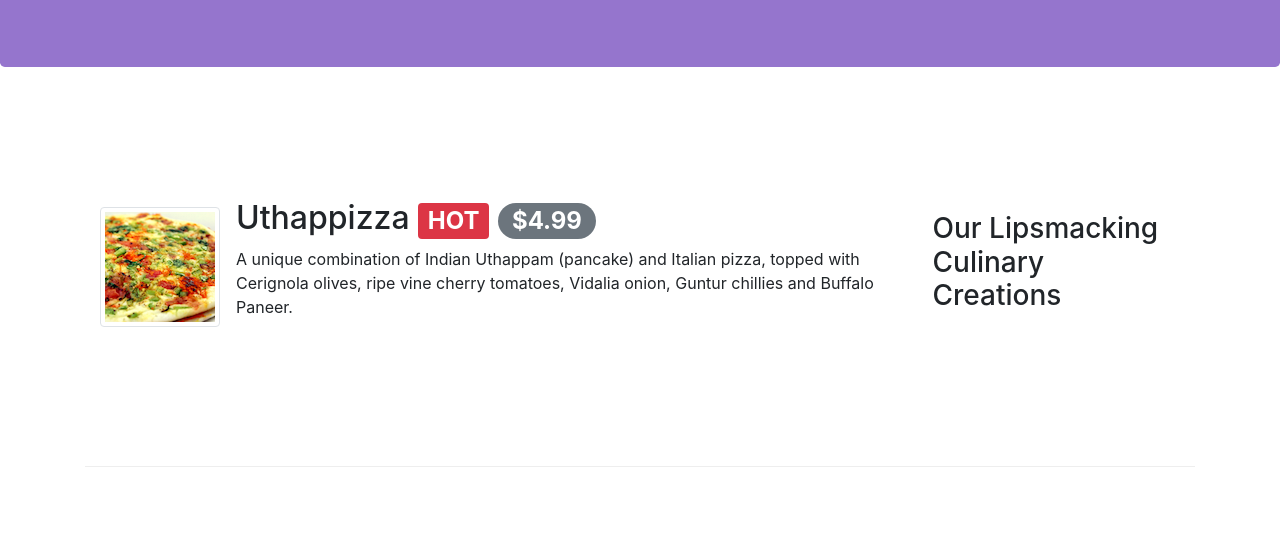
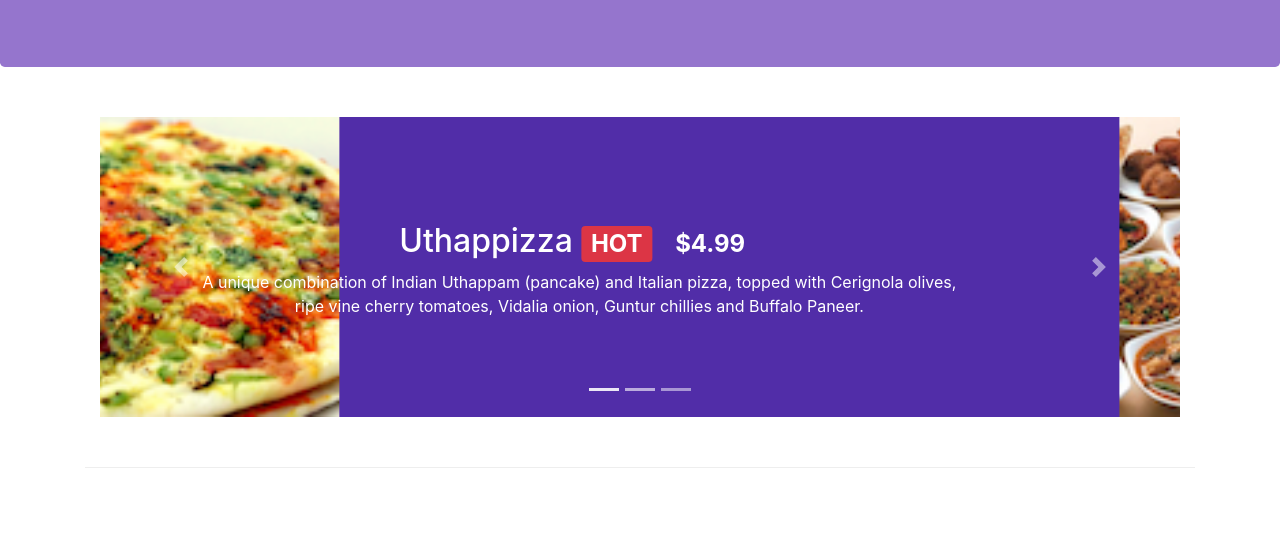
Before and after one commit to gaurav2222/bootstrap_projects, a website: page index.html in a window 1280 px wide. Shown: the part 267-800 px from the top of the page. Drawn offline with nearby package versions, Linux system fonts and the light colour scheme.

Commit message:
Carousel

```diff
--- a/css/styles.css
+++ b/css/styles.css
@@ -44,3 +44,23 @@ body{
     border-bottom: 1px solid #ddd;
     padding: 10px;
 }
+
+.carousel {
+    background:#512DA8;
+}
+
+.carousel-item {
+  height: 300px;
+}
+
+.carousel-item img {
+    position: absolute;
+    top: 0;
+    left: 0;
+    min-height: 300px;
+}
+
+.carousel-caption {
+    top: 50%;
+    transform: translateY(-50%);
+}
--- a/index.html
+++ b/index.html
@@ -93,6 +93,47 @@
     </header>
 
     <div class="container">
+        <div class="row row-content">
+           <div class="col">
+                <div id="mycarousel" class="carousel slide" data-ride="carousel">
+                    <div class="carousel-inner" role="listbox">
+                        <div class="carousel-item active">
+                            <img class="d-block img-fluid" src="img/uthappizza.png" alt="Uthappizza">
+                            <div class="carousel-caption d-none d-md-block">
+                                <h2>Uthappizza <span class="badge badge-danger">HOT</span> <span class="badge badge-pill badge-default">$4.99</span></h2>
+                                <p class="d-none d-sm-block">A unique combination of Indian Uthappam (pancake) and Italian pizza, topped with Cerignola olives, ripe vine cherry tomatoes, Vidalia onion, Guntur chillies and Buffalo Paneer.</p>
+                            </div>
+                        </div>
+                        <div class="carousel-item">
+                             <img class="d-block img-fluid" src="img/buffet.png" alt="buffet">
+                             <div class="carousel-caption d-none d-md-block">
+                                <h2>Weekend Grand Buffet <span class="badge badge-danger">NEW</span></h2>
+                                <p class="d-none d-sm-block">Featuring mouthwatering combinations with a choice of five different salads, six enticing appetizers, six main entrees and five choicest desserts. Free flowing bubbly and soft drinks. All for just $19.99 per person.</p>
+                             </div>
+                        </div>
+                        <div class="carousel-item">
+                            <img class="d-block img-fluid" src="img/alberto.png" alt="Alberto Somayya">
+                            <div class="carousel-caption d-none d-md-block">
+                                <h2>Alberto Somayya</h2>
+                                <h4>Executive Chef</h4>
+                                <p class="d-none d-sm-block">Award winning three-star Michelin chef with wide International experience having worked closely with whos-who in the culinary world, he specializes in creating mouthwatering Indo-Italian fusion experiences.</p>
+                            </div>
+                        </div>
+                    </div>
+                    <ol class="carousel-indicators">
+                        <li data-target="#mycarousel" data-slide-to="0" class="active"></li>
+                        <li data-target="#mycarousel" data-slide-to="1"></li>
+                        <li data-target="#mycarousel" data-slide-to="2"></li>
+                    </ol>
+                    <a class="carousel-control-prev" href="#mycarousel" role="button" data-slide="prev">
+                        <span class="carousel-control-prev-icon"></span>
+                    </a>
+                    <a class="carousel-control-next" href="#mycarousel" role="button" data-slide="next">
+                        <span class="carousel-control-next-icon"></span>
+                    </a>
+                </div>
+            </div>
+       </div>
         <div class="row row-content align-items-center">
             <div class="col-12 col-sm-4 order-sm-last col-md-3">
                 <h3>Our Lipsmacking Culinary Creations</h3>
```
